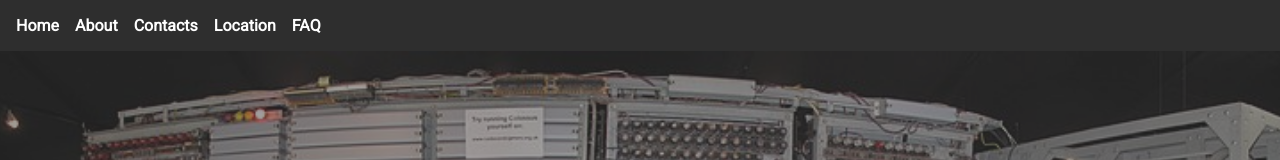
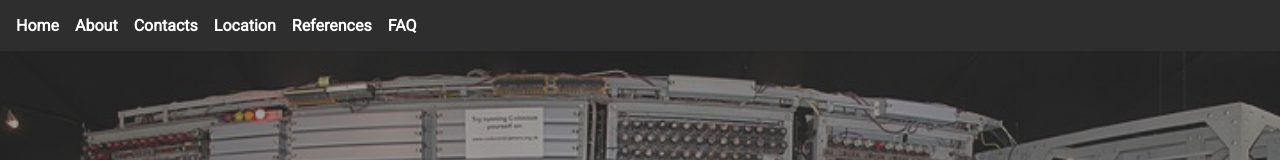
Before and after one commit to iAverages/colossus-group-project, a plain HTML site: page about.html in a window 1280 px wide. Shown: the top 160 px of the page. Drawn offline with Linux system fonts and the light colour scheme.

Commit message:
Add missing nav item

```diff
--- a/about.html
+++ b/about.html
@@ -16,6 +16,7 @@
             <a href="/about">About</a>
             <a href="/contracts">Contacts</a>
             <a href="/location">Location</a>
+            <a href="/references">References</a>
             <a href="/faq">FAQ</a>
         </header>
         <section class="title">
```
Also changed, not shown: contact.html (+1 -0 lines), faq.html (+1 -0 lines), location.html (+1 -0 lines), references.html (+1 -0 lines).
